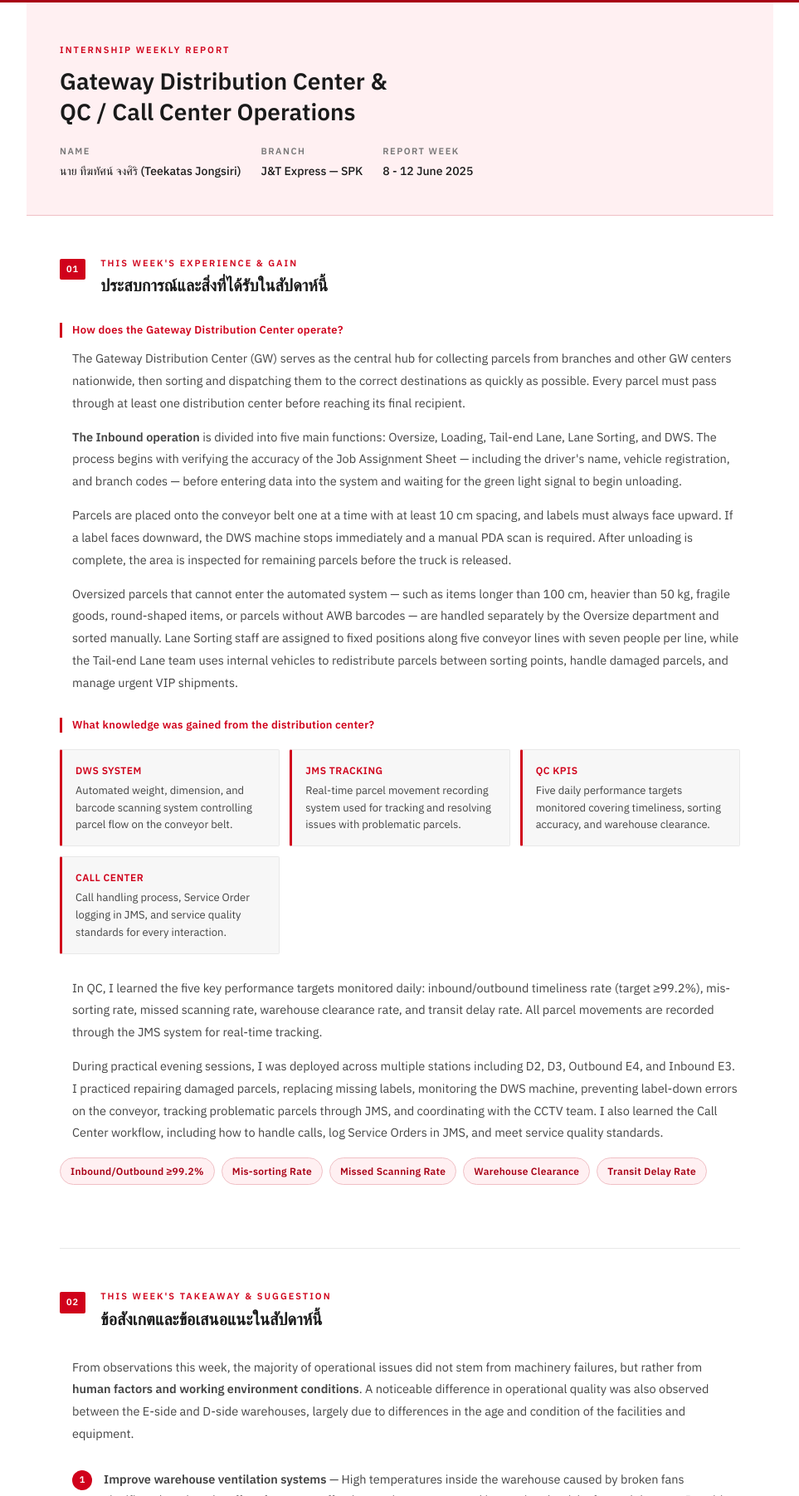
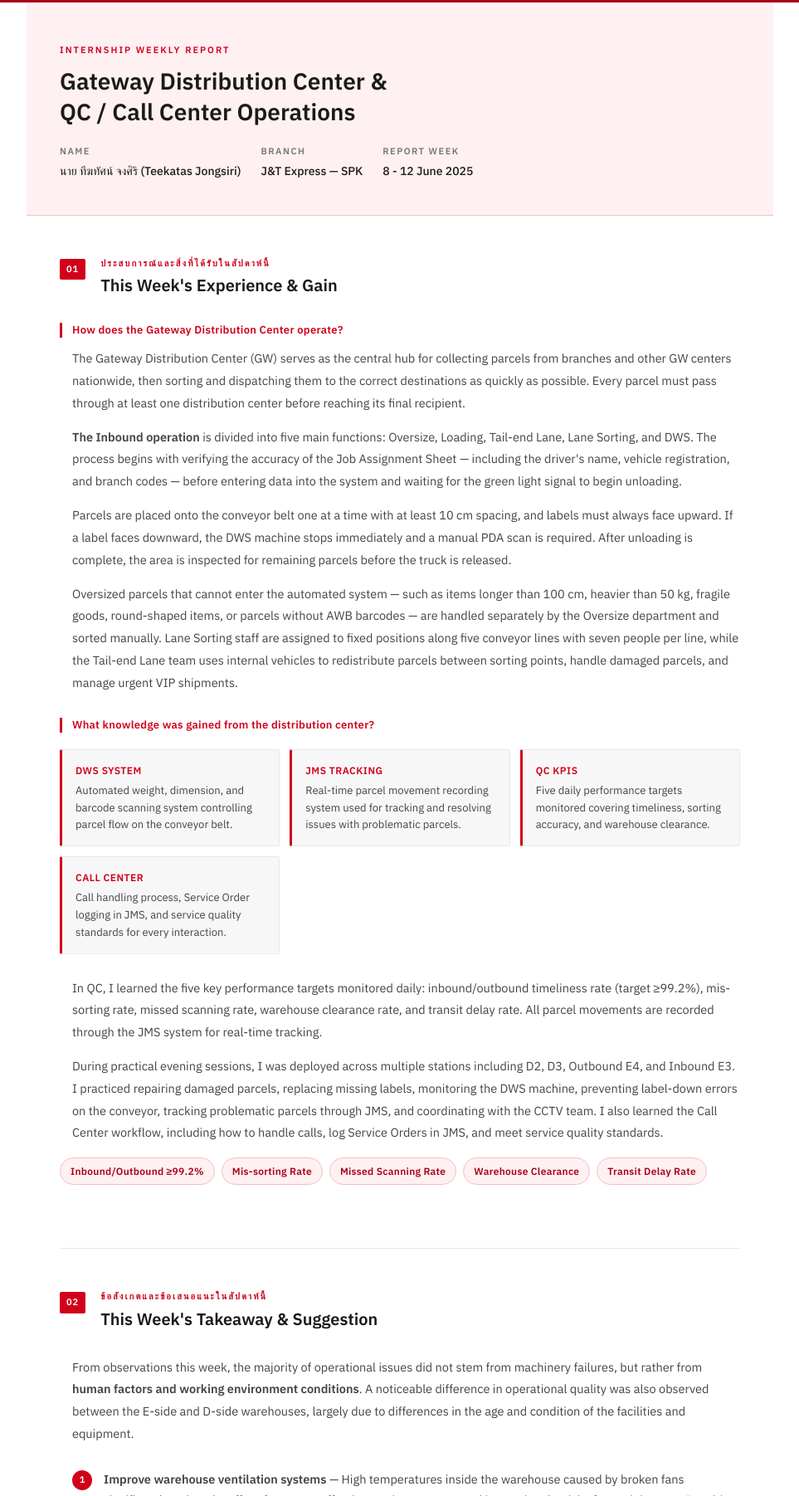
Before and after one commit to teekatasjongsiri-dot/mtt, a plain HTML site: page index.html in a window 1280 px wide. Shown: the part 61-1864 px from the top of the page at 83% size, without its empty margins (158-1121 px from the left). Drawn offline with Linux system fonts and the light colour scheme; a web font is replaced by a local one.

Commit message:
Add files via upload

```diff
--- a/index.html
+++ b/index.html
@@ -477,8 +477,8 @@ const content = {
     meta_branch_label: "สาขา",
     meta_week_label: "สัปดาห์ที่รายงาน",
     meta_week_val: "8 - 12 มิถุนายน 2568",
-    s1_eyebrow: "ประสบการณ์และสิ่งที่ได้รับในสัปดาห์นี้",
-    s1_title: "This Week's Experience & Gain",
+    s1_eyebrow: "This Week's Experience & Gain",
+    s1_title: "ประสบการณ์และสิ่งที่ได้รับในสัปดาห์นี้",
     q1_label: "ศูนย์กระจายสินค้า (Gateway) มีขั้นตอนการทำงานอย่างไร?",
     q1_ans1: "ศูนย์กระจายสินค้า (Gateway Distribution Center) ทำหน้าที่เป็นจุดศูนย์กลางในการรวบรวมพัสดุจากสาขาต่าง ๆ และ GW อื่น ๆ ทั่วประเทศ จากนั้นทำการคัดแยกและส่งต่อพัสดุไปยังปลายทางที่ถูกต้องโดยเร็วที่สุด โดยพัสดุทุกชิ้นจะต้องผ่านศูนย์กระจายสินค้าอย่างน้อยหนึ่งแห่งก่อนถึงผู้รับปลายทาง",
     q1_ans2: "<strong>กระบวนการ Inbound</strong> แบ่งออกเป็น 5 ส่วนหลัก ได้แก่ Oversize, Loading, Tail-end Lane, Lane Sorting และ DWS โดยเริ่มจากการตรวจสอบความถูกต้องของใบมอบหมายงาน (Job Assignment Sheet) ซึ่งประกอบด้วยชื่อคนขับ ทะเบียนรถ และรหัสสาขา จากนั้นกรอกข้อมูลเข้าระบบและรอสัญญาณไฟเขียวก่อนเริ่มขนถ่ายพัสดุ",
@@ -492,8 +492,8 @@ const content = {
     q2_ans1: "ด้านการควบคุมคุณภาพ (QC) ได้เรียนรู้ตัวชี้วัดผลการปฏิบัติงาน 5 ด้านที่ติดตามทุกวัน ได้แก่ อัตราความตรงเวลาขาเข้า-ขาออก (เป้าหมาย ≥99.2%), อัตราการคัดแยกผิด, อัตราการสแกนตกหล่น, อัตราการเคลียร์คลัง และอัตราความล่าช้าในการขนส่ง การเคลื่อนไหวของพัสดุทุกครั้งถูกบันทึกผ่านระบบ JMS เพื่อการติดตามแบบ Real-time",
     q2_ans2: "จากการฝึกปฏิบัติช่วงค่ำ ได้ประจำหลายสถานี ทั้ง D2, D3, Outbound E4 และ Inbound E3 โดยฝึกซ่อมพัสดุเสียหาย พิมพ์และติดป้ายทดแทน ดูแลเครื่อง DWS ป้องกันข้อผิดพลาดป้ายหันลง ติดตามพัสดุที่มีปัญหาผ่าน JMS และประสานงานกับทีม CCTV เมื่อไม่สามารถระบุพัสดุได้ นอกจากนี้ยังได้เรียนรู้กระบวนการ Call Center ทั้งการรับสาย การบันทึก Service Order และมาตรฐานคุณภาพการบริการ",
     kpi1: "ขาเข้า/ขาออก ≥99.2%", kpi2: "อัตราคัดแยกผิด", kpi3: "อัตราสแกนตกหล่น", kpi4: "อัตราเคลียร์คลัง", kpi5: "อัตราความล่าช้า",
-    s2_eyebrow: "ข้อสังเกตและข้อเสนอแนะในสัปดาห์นี้",
-    s2_title: "This Week's Takeaway & Suggestion",
+    s2_eyebrow: "This Week's Takeaway & Suggestion",
+    s2_title: "ข้อสังเกตและข้อเสนอแนะในสัปดาห์นี้",
     s2_obs: "จากการสังเกตการณ์ในสัปดาห์นี้ พบว่าปัญหาการปฏิบัติงานส่วนใหญ่ไม่ได้เกิดจากความผิดพลาดของเครื่องจักร แต่มาจาก <strong>ปัจจัยด้านมนุษย์และสภาพแวดล้อมการทำงาน</strong> เป็นหลัก นอกจากนี้ยังพบความแตกต่างอย่างชัดเจนระหว่างคุณภาพการปฏิบัติงานในโกดัง E-side และ D-side ซึ่งส่วนหนึ่งเป็นผลมาจากความแตกต่างด้านอายุและสภาพของอุปกรณ์",
     sug1: "<strong>ปรับปรุงระบบระบายอากาศในโกดัง</strong> — อุณหภูมิภายในโกดังที่สูงจากพัดลมที่เสียทำให้สมรรถภาพของพนักงานลดลงอย่างมีนัยสำคัญ ส่งผลต่อความระมัดระวังในการคัดแยกพัสดุและเพิ่มความเสี่ยงต่อพัสดุเสียหาย ควรซ่อมแซมและเพิ่มอุปกรณ์ระบายอากาศเพื่อรักษาประสิทธิภาพการทำงานให้สม่ำเสมอ",
     sug2: "<strong>กำชับมาตรฐานการวางพัสดุบนสายพาน</strong> — ในกระบวนการ Outbound พนักงานควรหันป้าย AWB ขึ้นเสมอเมื่อวางพัสดุลงบนสายพาน เพื่อให้การสแกน PDA ทำได้รวดเร็วและแม่นยำ ลดการหยุดของเครื่อง DWS และลดปริมาณพัสดุค้างสะสม",
@@ -508,8 +508,8 @@ const content = {
     meta_branch_label: "Branch",
     meta_week_label: "Report Week",
     meta_week_val: "8 - 12 June 2025",
-    s1_eyebrow: "This Week's Experience & Gain",
-    s1_title: "ประสบการณ์และสิ่งที่ได้รับในสัปดาห์นี้",
+    s1_eyebrow: "ประสบการณ์และสิ่งที่ได้รับในสัปดาห์นี้",
+    s1_title: "This Week's Experience & Gain",
     q1_label: "How does the Gateway Distribution Center operate?",
     q1_ans1: "The Gateway Distribution Center (GW) serves as the central hub for collecting parcels from branches and other GW centers nationwide, then sorting and dispatching them to the correct destinations as quickly as possible. Every parcel must pass through at least one distribution center before reaching its final recipient.",
     q1_ans2: "<strong>The Inbound operation</strong> is divided into five main functions: Oversize, Loading, Tail-end Lane, Lane Sorting, and DWS. The process begins with verifying the accuracy of the Job Assignment Sheet — including the driver's name, vehicle registration, and branch codes — before entering data into the system and waiting for the green light signal to begin unloading.",
@@ -523,8 +523,8 @@ const content = {
     q2_ans1: "In QC, I learned the five key performance targets monitored daily: inbound/outbound timeliness rate (target ≥99.2%), mis-sorting rate, missed scanning rate, warehouse clearance rate, and transit delay rate. All parcel movements are recorded through the JMS system for real-time tracking.",
     q2_ans2: "During practical evening sessions, I was deployed across multiple stations including D2, D3, Outbound E4, and Inbound E3. I practiced repairing damaged parcels, replacing missing labels, monitoring the DWS machine, preventing label-down errors on the conveyor, tracking problematic parcels through JMS, and coordinating with the CCTV team. I also learned the Call Center workflow, including how to handle calls, log Service Orders in JMS, and meet service quality standards.",
     kpi1: "Inbound/Outbound ≥99.2%", kpi2: "Mis-sorting Rate", kpi3: "Missed Scanning Rate", kpi4: "Warehouse Clearance", kpi5: "Transit Delay Rate",
-    s2_eyebrow: "This Week's Takeaway & Suggestion",
-    s2_title: "ข้อสังเกตและข้อเสนอแนะในสัปดาห์นี้",
+    s2_eyebrow: "ข้อสังเกตและข้อเสนอแนะในสัปดาห์นี้",
+    s2_title: "This Week's Takeaway & Suggestion",
     s2_obs: "From observations this week, the majority of operational issues did not stem from machinery failures, but rather from <strong>human factors and working environment conditions</strong>. A noticeable difference in operational quality was also observed between the E-side and D-side warehouses, largely due to differences in the age and condition of the facilities and equipment.",
     sug1: "<strong>Improve warehouse ventilation systems</strong> — High temperatures inside the warehouse caused by broken fans significantly reduced staff performance, affecting sorting accuracy and increasing the risk of parcel damage. Repairing and adding ventilation equipment would help maintain consistent work efficiency.",
     sug2: "<strong>Reinforce label-up standards on the conveyor</strong> — During Outbound processing, staff should always place parcels with AWB labels facing upward on the conveyor. This enables faster and more accurate PDA scanning, reduces DWS machine stoppages, and helps prevent parcel backlogs.",
@@ -539,8 +539,8 @@ const content = {
     meta_branch_label: "网点",
     meta_week_label: "报告周期",
     meta_week_val: "2025年6月8-12日",
-    s1_eyebrow: "本周经历与收获",
-    s1_title: "ประสบการณ์และสิ่งที่ได้รับในสัปดาห์นี้",
+    s1_eyebrow: "ประสบการณ์และสิ่งที่ได้รับในสัปดาห์นี้",
+    s1_title: "本周经历与收获 ",
     q1_label: "Gateway 配送中心的工作流程是怎样的？",
     q1_ans1: "Gateway 配送中心（GW）作为核心枢纽，负责收集来自全国各网点及其他 GW 的包裹，经过分拣后尽快发往正确目的地。每件包裹在到达收件人之前至少需经过一个配送中心。",
     q1_ans2: "<strong>入库（Inbound）流程</strong>分为五个主要模块：超大件（Oversize）、装卸（Loading）、末端分拣道（Tail-end Lane）、分道分拣（Lane Sorting）和 DWS。流程从核对任务单开始——包括司机姓名、车牌及网点代码——确认无误后录入系统，等待绿灯信号后方可开始卸货。",
@@ -554,8 +554,8 @@ const content = {
     q2_ans1: "在质量管控（QC）方面，学习了每日监控的五项关键绩效指标：入库/出库时效率（目标 ≥99.2%）、误分拣率、漏扫率、仓库清货率及转运延误率。所有包裹动态均通过 JMS 系统实时记录。",
     q2_ans2: "在晚间实操课中，轮换参与了 D2、D3、Outbound E4 及 Inbound E3 等多个岗位，练习了修复破损包裹、补打标签、监控 DWS 机器、防止传送带上标签朝下、通过 JMS 追踪问题包裹，以及与 CCTV 团队协调识别无法确认的包裹。此外，还学习了呼叫中心的工作流程，包括接听客户电话、在 JMS 中准确记录服务单及服务质量标准。",
     kpi1: "入/出库时效 ≥99.2%", kpi2: "误分拣率", kpi3: "漏扫率", kpi4: "仓库清货率", kpi5: "转运延误率",
-    s2_eyebrow: "本周心得与建议",
-    s2_title: "ข้อสังเกตและข้อเสนอแนะในสัปดาห์นี้",
+    s2_eyebrow: "ข้อสังเกตและข้อเสนอแนะในสัปดาห์นี้",
+    s2_title: "本周心得与建议ห",
     s2_obs: "通过本周的现场观察，发现大部分运营问题并非源于机械故障，而主要来自<strong>人为因素和工作环境条件</strong>。同时明显注意到 E 区和 D 区仓库在运营质量上存在差异，这在很大程度上源于两者设施设备的新旧程度不同。",
     sug1: "<strong>改善仓库通风系统</strong> — 风扇损坏导致仓库内温度偏高，显著影响了员工的工作状态，进而影响包裹分拣的准确性，并增加了包裹损坏的风险。建议尽快修复并增添通风设备，以保持稳定的工作效率。",
     sug2: "<strong>强化传送带放件标准</strong> — 在出库分拣过程中，员工在将包裹放置于传送带时应始终保持 AWB 标签朝上，以便 PDA 扫描更快速、准确，减少 DWS 机器停机次数，降低包裹积压风险。",
```
